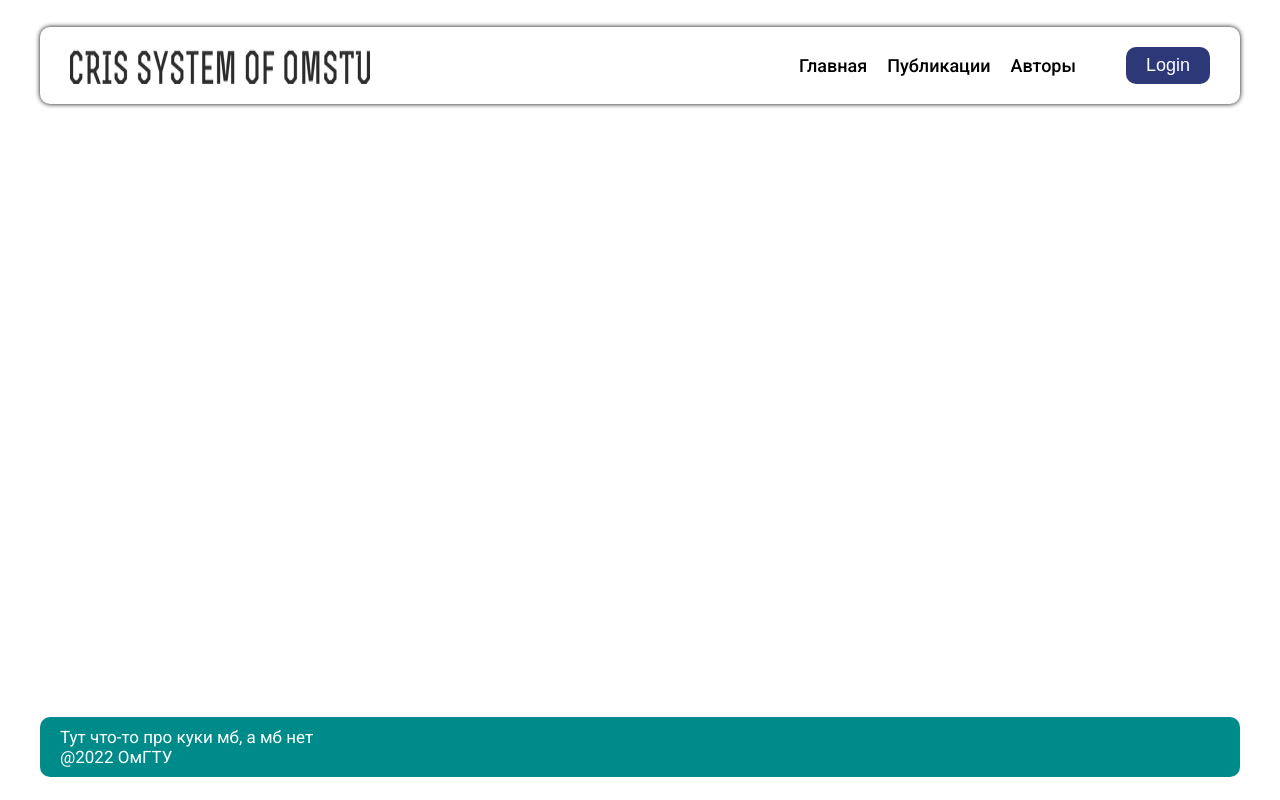
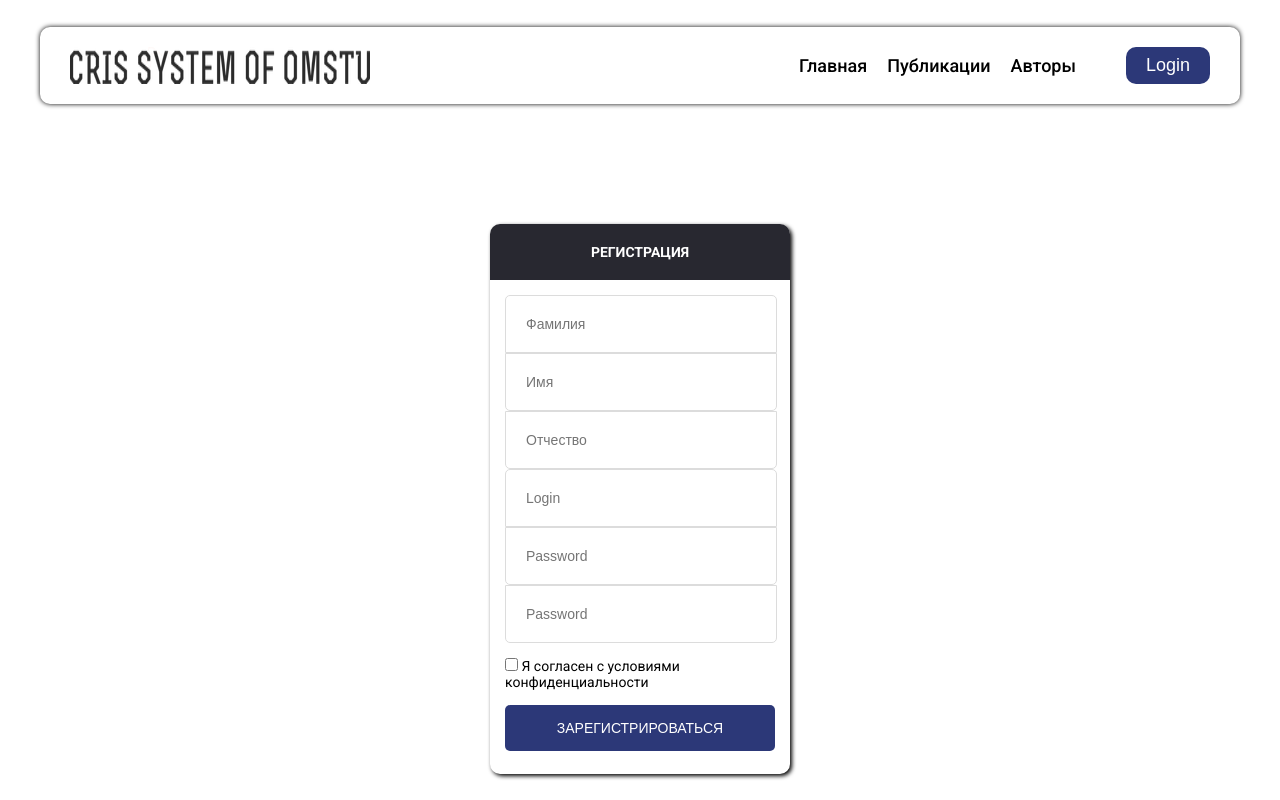
Before and after one commit to loveletter4you/science_omstu, a React (Create React App) app in the folder frontend/: page /registration in a window 1280 px wide. Shown: the top 800 px of the page. Built offline with nearby package versions, Linux system fonts and the light colour scheme.

Commit message:
login add

```diff
--- a/frontend/package.json
+++ b/frontend/package.json
@@ -11,6 +11,7 @@
     "react": "^18.2.0",
     "react-css-modules": "^4.7.11",
     "react-dom": "^18.2.0",
+    "react-hook-form": "^7.41.0",
     "react-paginate": "^8.1.4",
     "react-redux": "^8.0.5",
     "react-router-dom": "^6.4.5",
--- a/frontend/src/App.js
+++ b/frontend/src/App.js
@@ -6,6 +6,8 @@ import {Route, Routes} from "react-router-dom";
 import AllAuthors from "./Components/AllAuthors/AllAuthors";
 import Author from "./Components/Authors/Author";
 import Publications from "./Components/Publications/Publications";
+import Auth from "./Components/Auth/Auth";
+import SignUp from "./Components/Auth/SignUp";
 
 function App(props) {
     return <div className='app-wrapper'>
@@ -19,6 +21,10 @@ function App(props) {
                            element={<AllAuthors/>}/>
                     <Route path='/publications'
                            element={<Publications/>}/>
+                    <Route path = '/login'
+                           element={<Auth/>}/>
+                    <Route path = '/registration'
+                           element={<SignUp/>}/>
                 </Routes>
             </div>
             <Footer/>
--- a/frontend/src/Components/AllAuthors/AllAuthors.jsx
+++ b/frontend/src/Components/AllAuthors/AllAuthors.jsx
@@ -1,12 +1,13 @@
 import React from 'react';
 import axios from "axios";
-import {NavLink, useLocation, useNavigate, useParams} from "react-router-dom";
+import {NavLink} from "react-router-dom";
 import s from "./AllAuthors.module.css";
 import ReactPaginate from "react-paginate";
 import Paginator from './Paginator.css';
 import {useDispatch, useSelector} from "react-redux";
 import {setPopupValue} from "../../store/slices/sortSlice";
 import {setData} from "../../store/slices/allAuthorsSlice";
+
 
 const AllAuthors = () => {
     const [seePopup, setSeePopup] = React.useState(false);
--- /dev/null
+++ b/frontend/src/Components/Auth/Auth.jsx
@@ -0,0 +1,40 @@
+import React from "react";
+import {useForm} from "react-hook-form";
+import s from './Auth.module.css'
+import {NavLink} from "react-router-dom";
+
+const Auth = () => {
+    const {register, handleSubmit, formState: {errors}, reset} = useForm();
+    const onSubmit = ({data}) => {
+        reset();
+    }
+    return <div className={s.form}>
+        <h1>Войти</h1>
+        <div className={s.inp}>
+        <form onSubmit = {handleSubmit(onSubmit)}>
+            <div className={s.log}>
+                {errors?.login && <div className={s.err}>!</div>}
+                <input className={s.inp} {...(register('login',
+                    {required: true, minLength: 5, maxLength: 40
+                        }))} placeholder={"Login"} />
+            </div>
+            <div className={s.pass}>
+                {errors?.password && <div className={s.err}>!</div>}
+                <input className={s.inp} type={"password"} placeholder={"Password"}{...(register('password',
+                    {required: true, minLength: 6, maxLength: 30}))} />
+            </div>
+            <div className={s.rem}>
+                <input className={s.inp} type={"checkbox"}/> Запомнить меня
+
+            </div>
+            <div>
+                <button className={s.btn}>Войти</button>
+            </div>
+        </form>
+        </div>
+        <div className={s.reg}><NavLink to={"/registration"}>Зарегистрироваться</NavLink></div>
+        <div className= {s.reg}><NavLink to={"/recovery"}>Забыли пароль?</NavLink></div>
+    </div>
+}
+
+export default Auth;
--- /dev/null
+++ b/frontend/src/Components/Auth/Auth.module.css
@@ -0,0 +1,74 @@
+.form {
+    width: 300px; /* ширина блока */
+    height: 290px; /* высота блока */
+    background: #fff; /* фон блока */
+    border-radius: 10px; /* закругленные углы блока */
+    margin: 10% auto; /* отступ сверху и выравнивание по середине */
+    box-shadow: 2px 2px 4px 0px #000000; /* тень блока */
+    box-sizing: border-box;
+}
+
+.err {
+    color: red;
+    float: right;
+    font-size: 16px;
+}
+
+h1 {
+    margin: 0; /* убираем отступы */
+    background-color: #282830; /* фон заголовка */
+    border-radius: 10px 10px 0 0; /* закругляем углы сверху */
+    color: #fff; /* цвет текста */
+    font-size: 14px; /* размер шрифта */
+    padding: 20px; /* отступы */
+    text-align: center; /* выравниваем текст по центру */
+    text-transform: uppercase; /* все символы заглавные */
+}
+
+.inp {
+    outline: 0;
+    border: 0;
+    padding: 15px;
+    box-sizing: border-box;
+    font-size: 14px;
+}
+
+.log {
+    border: 1px solid #dcdcdc; /* рамка */
+    padding: 5px 5px; /* отступы текста */
+    width: 260px; /* ширина */
+    border-radius: 5px 5px 0 0; /* закругленные углы сверху */
+}
+
+.pass {
+    border: 1px solid #dcdcdc; /* рамка */
+    padding: 5px 5px; /* отступы текста */
+    width: 260px; /* ширина */
+    border-radius: 0px 0px 5px 5px; /* закругленные углы снизу */
+}
+
+.rem {
+    width: 130px;
+    float: left;
+    padding-top: 15px;
+    padding-bottom: 15px;
+}
+
+.btn {
+    text-transform: uppercase;
+    outline: 0;
+    background: #2C3878;
+    border-radius: 5px;
+    width: 100%;
+    border: 0;
+    padding: 15px;
+    color: #FFFFFF;
+    font-size: 14px;
+    cursor: pointer;
+}
+
+.reg {
+    text-align: center;
+    padding-top: 7px;
+
+}
--- /dev/null
+++ b/frontend/src/Components/Auth/SignUp.jsx
@@ -0,0 +1,60 @@
+import React from "react";
+import {useForm} from "react-hook-form";
+import s from './SignUp.module.css'
+
+const SignUp = () => {
+    const {register, handleSubmit, formState: {errors}, reset} = useForm();
+    const onSubmit = ({data}) => {
+        reset();
+    }
+    return <div className={s.form}>
+        <h1>Регистрация</h1>
+        <div className={s.inp}>
+            <form onSubmit = {handleSubmit(onSubmit)}>
+                <div className={s.log}>
+                    <input className={s.inp} {...(register('surname',
+                        {required: true,
+                        }))} placeholder={"Фамилия"} />
+                    {errors?.surname && <div className={s.err}>!</div>}
+                </div>
+                <div className={s.pass}>
+                    <input className={s.inp} placeholder={"Имя"}{...(register('name',
+                        {required:true}))} />
+                    {errors?.name && <div className={s.err}>!</div>}
+                </div>
+                <div className={s.pass}>
+                    <input className={s.inp} placeholder={"Отчество"}{...(register('patronymic',
+                        {required:true}))} />
+                    {errors?.patronymic && <div className={s.err}>!</div>}
+                </div>
+                <div className={s.log}>
+                    {errors?.login && <div className={s.err}>!</div>}
+                    <input className={s.inp} {...(register('login',
+                        {required: true, minLength: 5, maxLength: 40
+                        }))} placeholder={"Login"} />
+                </div>
+                <div className={s.pass}>
+                    {errors?.password && <div className={s.err}>!</div>}
+                    <input className={s.inp} type={"password"} placeholder={"Password"}{...(register('password',
+                        {required: true, minLength: 6, maxLength: 30}))} />
+                </div>
+                <div className={s.pass}>
+                    {errors?.password && <div className={s.err}>!</div>}
+                    <input className={s.inp} type={"password"} placeholder={"Password"}{...(register('password',
+                        {required: true, minLength: 6, maxLength: 30}))} />
+                </div>
+                <div className={s.rem}>
+                    {errors?.repass && <div className={s.err}>!</div>}
+                    <input className={s.inp} type={"checkbox"} {...(register('repass',
+                        {required: true}))}/> Я согласен с условиями конфиденциальности
+
+                </div>
+                <div>
+                    <button className={s.btn}>Зарегистрироваться</button>
+                </div>
+            </form>
+        </div>
+    </div>
+}
+
+export default SignUp;
--- /dev/null
+++ b/frontend/src/Components/Auth/SignUp.module.css
@@ -0,0 +1,73 @@
+.form {
+    width: 300px; /* ширина блока */
+    height: 550px; /* высота блока */
+    background: #fff; /* фон блока */
+    border-radius: 10px; /* закругленные углы блока */
+    margin: 10% auto; /* отступ сверху и выравнивание по середине */
+    box-shadow: 2px 2px 4px 0px #000000; /* тень блока */
+    box-sizing: border-box;
+}
+
+.err {
+    color: red;
+    float: right;
+    font-size: 16px;
+}
+
+h1 {
+    margin: 0; /* убираем отступы */
+    background-color: #282830; /* фон заголовка */
+    border-radius: 10px 10px 0 0; /* закругляем углы сверху */
+    color: #fff; /* цвет текста */
+    font-size: 14px; /* размер шрифта */
+    padding: 20px; /* отступы */
+    text-align: center; /* выравниваем текст по центру */
+    text-transform: uppercase; /* все символы заглавные */
+}
+
+.inp {
+    outline: 0;
+    border: 0;
+    padding: 15px;
+    box-sizing: border-box;
+    font-size: 14px;
+}
+
+.log {
+    border: 1px solid #dcdcdc; /* рамка */
+    padding: 5px 5px; /* отступы текста */
+    width: 260px; /* ширина */
+    border-radius: 5px 5px 0 0; /* закругленные углы сверху */
+}
+
+.pass {
+    border: 1px solid #dcdcdc; /* рамка */
+    padding: 5px 5px; /* отступы текста */
+    width: 260px; /* ширина */
+    border-radius: 0px 0px 5px 5px; /* закругленные углы снизу */
+}
+
+.rem {
+    float: left;
+    padding-top: 15px;
+    padding-bottom: 15px;
+}
+
+.btn {
+    text-transform: uppercase;
+    outline: 0;
+    background: #2C3878;
+    border-radius: 5px;
+    width: 100%;
+    border: 0;
+    padding: 15px;
+    color: #FFFFFF;
+    font-size: 14px;
+    cursor: pointer;
+}
+
+.reg {
+    text-align: center;
+    padding-top: 7px;
+
+}
--- a/frontend/src/Components/Footer/Footer.module.css
+++ b/frontend/src/Components/Footer/Footer.module.css
@@ -1,5 +1,5 @@
 .footer {
-    background-color: darkcyan;
+    background-color: #282830;
     font-size: 17px;
     color: white;
     padding: 10px 20px;
--- a/frontend/src/Components/Navbar/Navbar.jsx
+++ b/frontend/src/Components/Navbar/Navbar.jsx
@@ -16,7 +16,7 @@ const Navbar = () => {
         <div className={n.item}>
             <NavLink to="/authors"  className = { navData => navData.isActive ? n.active : n.item}>Авторы</NavLink>
         </div>
-        <button className={n.btn}>Login</button>
+        <NavLink to="/login"><button className={n.btn}>Login</button></NavLink>
     </div>
 }
 
--- a/frontend/src/store/slices/sortSlice.js
+++ b/frontend/src/store/slices/sortSlice.js
@@ -1,4 +1,5 @@
 import { createSlice } from '@reduxjs/toolkit'
+
 
 const initialState = {
     popupValue: 'популярности',
```
Also changed, not shown: 1 other file (tests, documents, lock files or other folders).
